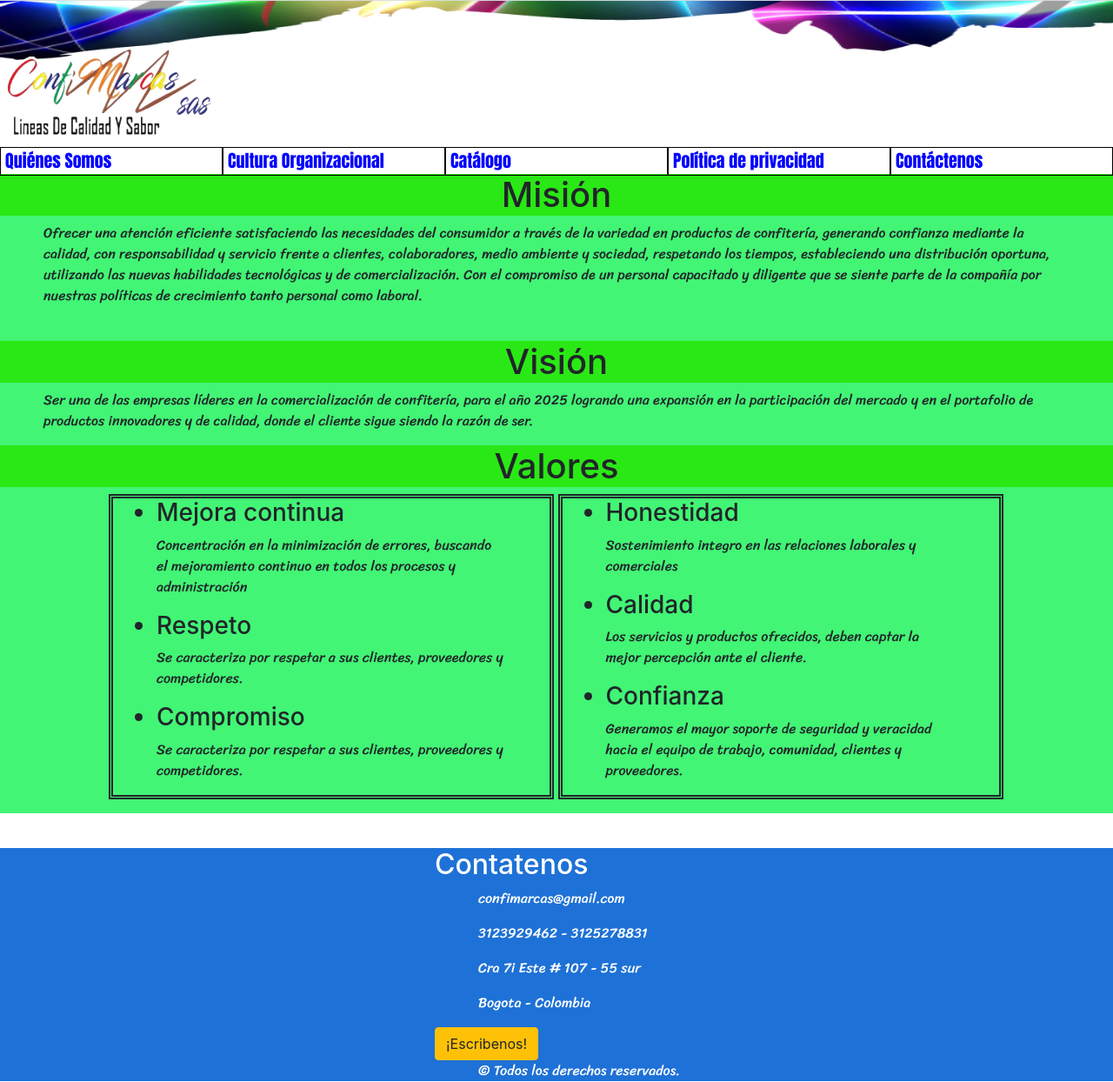
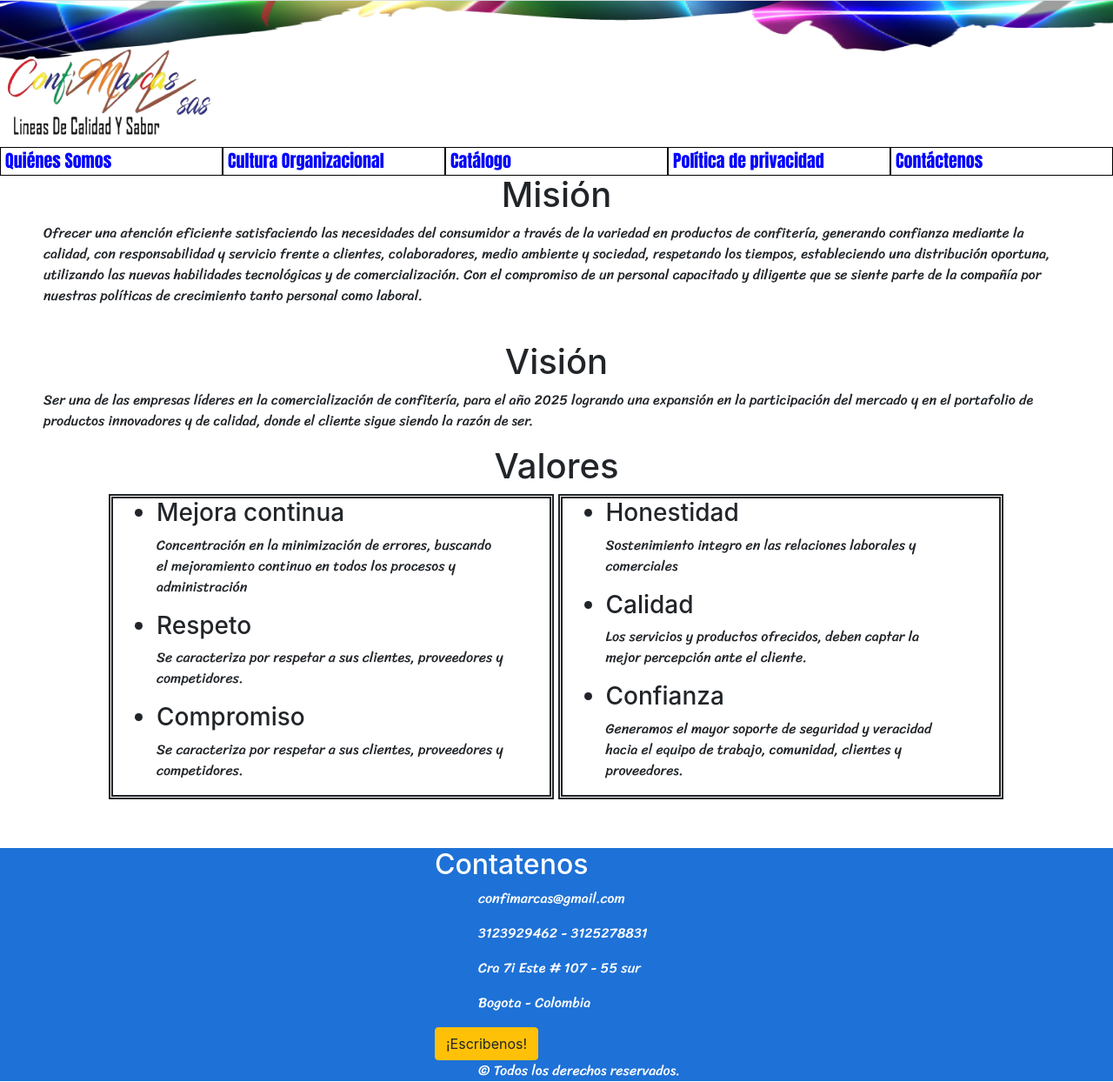
Before and after one commit to Daniel-Gamboa/Confimarcas-SAS, a PHP site: page /CulturaOrganizacional.html in a window 1280 px wide. Shown: the top 1244 px of the page at 87% size. Run offline with PHP 8.4, Linux system fonts and the light colour scheme; some web fonts are replaced.

Commit message:
cambios cultura

```diff
--- a/CSS/pruebacss.css
+++ b/CSS/pruebacss.css
@@ -52,11 +52,9 @@ header {
     display: block; }
 
 main {
-  background-color: #42f575;
   height: 100%; }
 
 h1 {
-  background-color: #2ae815;
   text-align: center; }
 
 .valores {
--- a/SCSS/_main.scss
+++ b/SCSS/_main.scss
@@ -1,10 +1,8 @@
 main{
-	background-color: $main-fondo;
 	height: 100%;
 }
 
 h1{
-	background-color: $main-fondo-titulos;
 	text-align: center;
 }
 
```
